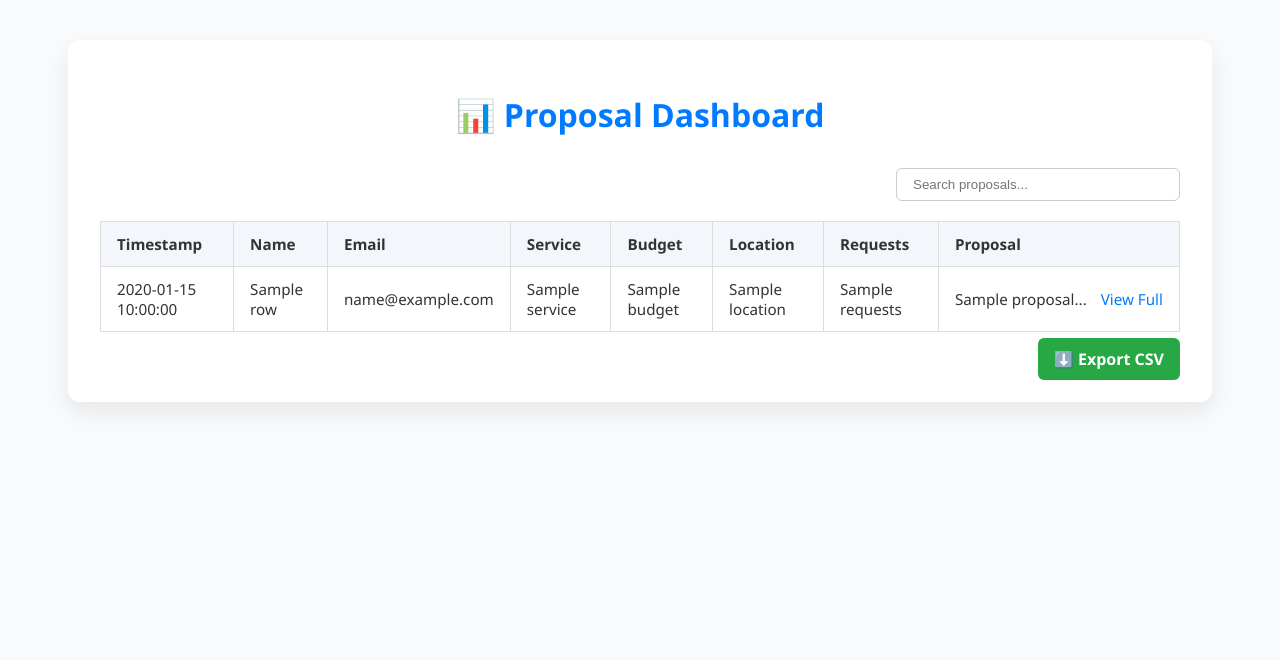
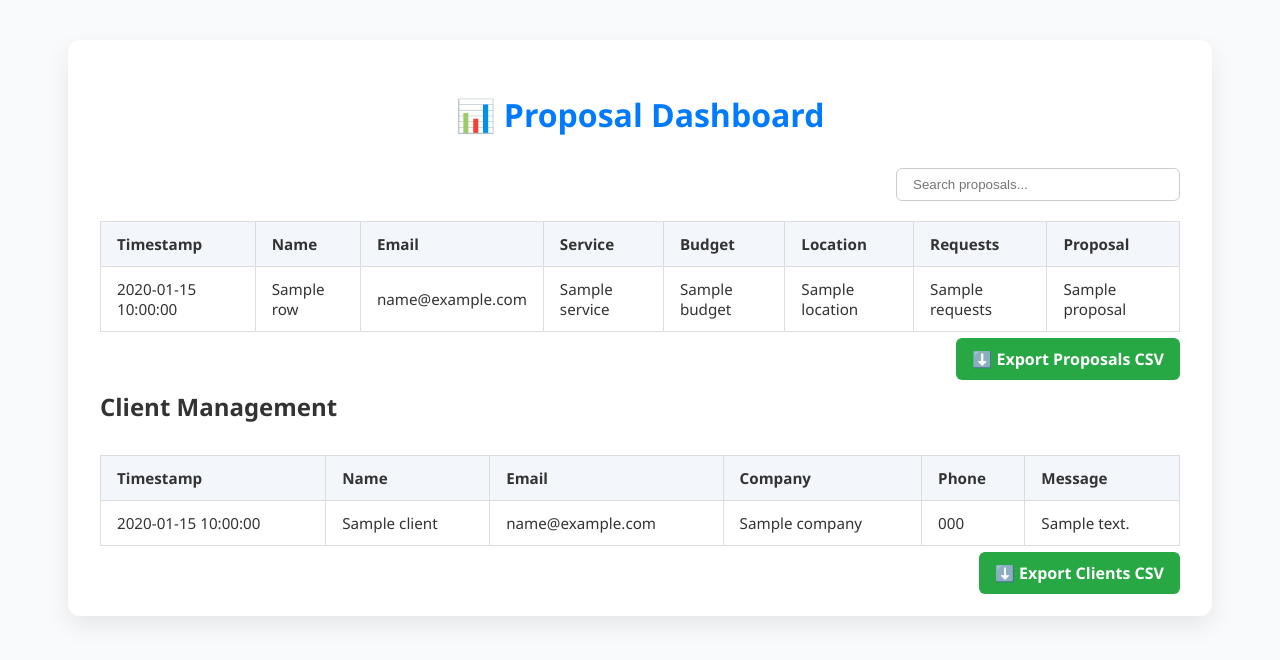
Before and after one commit to MylesGoHam/zyberfy-backend, a Flask app: template templates/dashboard.html in a window 1280 px wide. Shown: the part 84-744 px from the top of the page. Run offline with Flask 3, Linux system fonts and the light colour scheme; the template is opened without the code that fills it: most values are stand-ins (such as "Sample title", 1, 10 or a date in 2020).

Commit message:
Update dashboard.html

```diff
--- a/templates/dashboard.html
+++ b/templates/dashboard.html
@@ -86,16 +86,6 @@
     th {
       background-color: #f3f7fb;
       color: #333;
-      cursor: pointer;
-      user-select: none;
-    }
-
-    th.asc::after {
-      content: " ▲";
-    }
-
-    th.desc::after {
-      content: " ▼";
     }
 
     tr:nth-child(even) {
@@ -107,20 +97,9 @@
     }
 
     .proposal-text {
-      max-width: 280px;
-      white-space: nowrap;
-      overflow: hidden;
-      text-overflow: ellipsis;
-    }
-
-    .proposal-text a {
-      color: #007bff;
-      text-decoration: none;
-      margin-left: 10px;
-    }
-
-    .proposal-text a:hover {
-      text-decoration: underline;
+      max-width: 320px;
+      white-space: pre-wrap;
+      overflow-wrap: break-word;
     }
 
     .download-btn {
@@ -141,42 +120,21 @@
       background-color: #218838;
     }
 
-    /* Modal */
-    .modal {
-      display: none;
-      position: fixed;
-      z-index: 999;
-      left: 0;
-      top: 0;
+    .client-table {
+      margin-top: 2rem;
       width: 100%;
-      height: 100%;
-      background-color: rgba(0,0,0,0.4);
+      border-collapse: collapse;
     }
 
-    .modal-content {
-      background-color: #fff;
-      margin: 10% auto;
-      padding: 20px;
-      border-radius: 10px;
-      width: 80%;
-      max-width: 800px;
-      box-shadow: 0 10px 25px rgba(0,0,0,0.2);
+    .client-table th, .client-table td {
+      padding: 12px 16px;
+      border: 1px solid #ddd;
+      text-align: left;
     }
 
-    .modal-content pre {
-      white-space: pre-wrap;
-      font-family: inherit;
-    }
-
-    .close {
-      float: right;
-      font-size: 1.5rem;
-      font-weight: bold;
-      cursor: pointer;
-    }
-
-    .close:hover {
-      color: #007bff;
+    .client-table th {
+      background-color: #f3f7fb;
+      color: #333;
     }
   </style>
 </head>
@@ -231,26 +189,44 @@
           <td>{{ row.Budget }}</td>
           <td>{{ row.Location }}</td>
           <td>{{ row.Requests }}</td>
-          <td class="proposal-text">
-            {{ row.Proposal[:60] }}...
-            <a href="#" onclick="openModal(`{{ row.Proposal|escape }}`)">View Full</a>
-          </td>
+          <td class="proposal-text">{{ row.Proposal }}</td>
         </tr>
         {% endfor %}
       </tbody>
     </table>
 
     <div class="download-btn">
-      <a href="/download">⬇️ Export CSV</a>
+      <a href="/download">⬇️ Export Proposals CSV</a>
     </div>
-  </div>
 
-  <!-- Proposal Modal -->
-  <div id="proposalModal" class="modal">
-    <div class="modal-content">
-      <span class="close" onclick="closeModal()">&times;</span>
-      <h3 style="color:#007bff;">Full Proposal</h3>
-      <pre id="modalText"></pre>
+    <h2>Client Management</h2>
+    <table class="client-table">
+      <thead>
+        <tr>
+          <th>Timestamp</th>
+          <th>Name</th>
+          <th>Email</th>
+          <th>Company</th>
+          <th>Phone</th>
+          <th>Message</th>
+        </tr>
+      </thead>
+      <tbody>
+        {% for client in clients %}
+        <tr>
+          <td>{{ client.Timestamp }}</td>
+          <td>{{ client.Name }}</td>
+          <td>{{ client.Email }}</td>
+          <td>{{ client.Company }}</td>
+          <td>{{ client.Phone }}</td>
+          <td>{{ client.Message }}</td>
+        </tr>
+        {% endfor %}
+      </tbody>
+    </table>
+
+    <div class="download-btn">
+      <a href="/download_clients">⬇️ Export Clients CSV</a>
     </div>
   </div>
 
@@ -264,37 +240,6 @@
         row.style.display = text.includes(searchTerm) ? "" : "none";
       });
     });
-
-    document.querySelectorAll("th").forEach(header => {
-      header.addEventListener("click", () => {
-        const table = header.closest("table");
-        const index = [...header.parentElement.children].indexOf(header);
-        const rows = Array.from(table.querySelectorAll("tbody tr"));
-
-        const isAsc = header.classList.contains("asc");
-        rows.sort((a, b) => {
-          const cellA = a.children[index].textContent.trim();
-          const cellB = b.children[index].textContent.trim();
-          return isAsc
-            ? cellA.localeCompare(cellB, undefined, { numeric: true })
-            : cellB.localeCompare(cellA, undefined, { numeric: true });
-        });
-
-        table.querySelector("tbody").append(...rows);
-        document.querySelectorAll("th").forEach(h => h.classList.remove("asc", "desc"));
-        header.classList.toggle("asc", !isAsc);
-        header.classList.toggle("desc", isAsc);
-      });
-    });
-
-    function openModal(text) {
-      document.getElementById("modalText").textContent = text;
-      document.getElementById("proposalModal").style.display = "block";
-    }
-
-    function closeModal() {
-      document.getElementById("proposalModal").style.display = "none";
-    }
   </script>
 
 </body>
```
